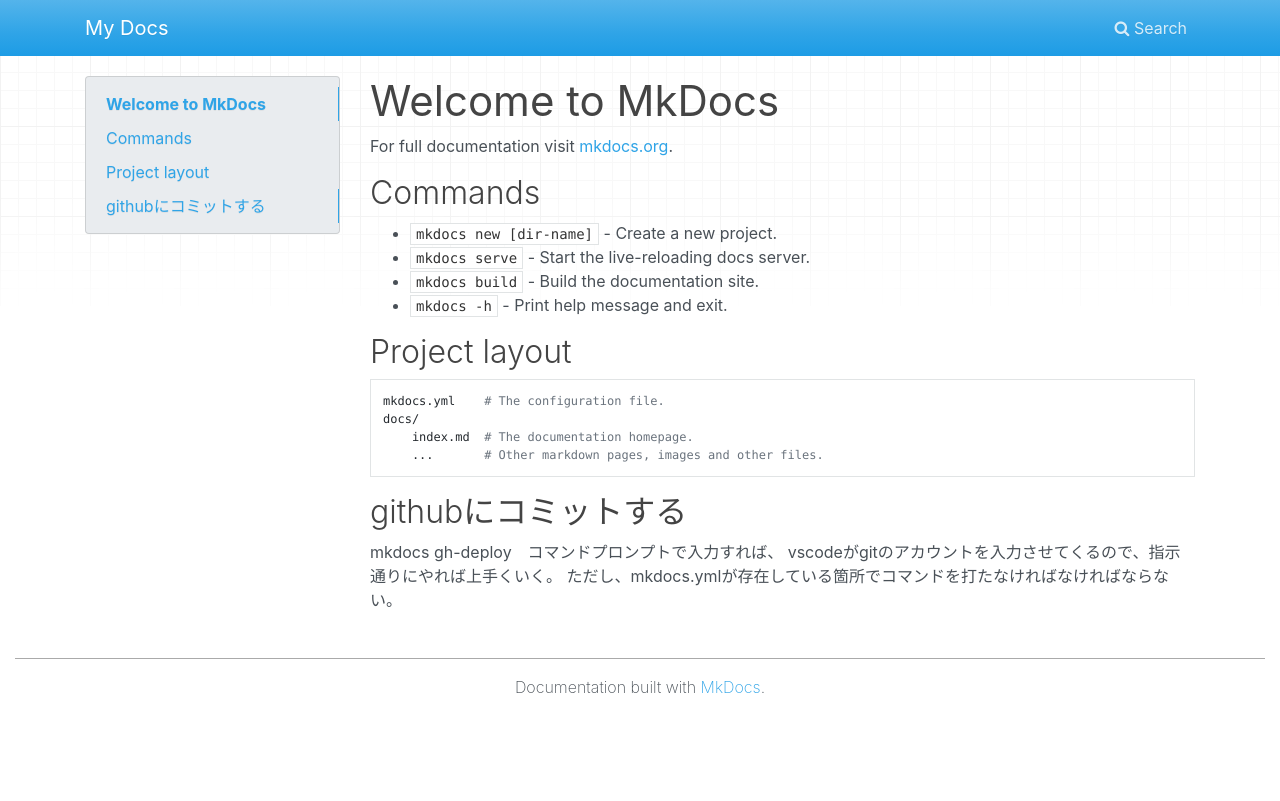
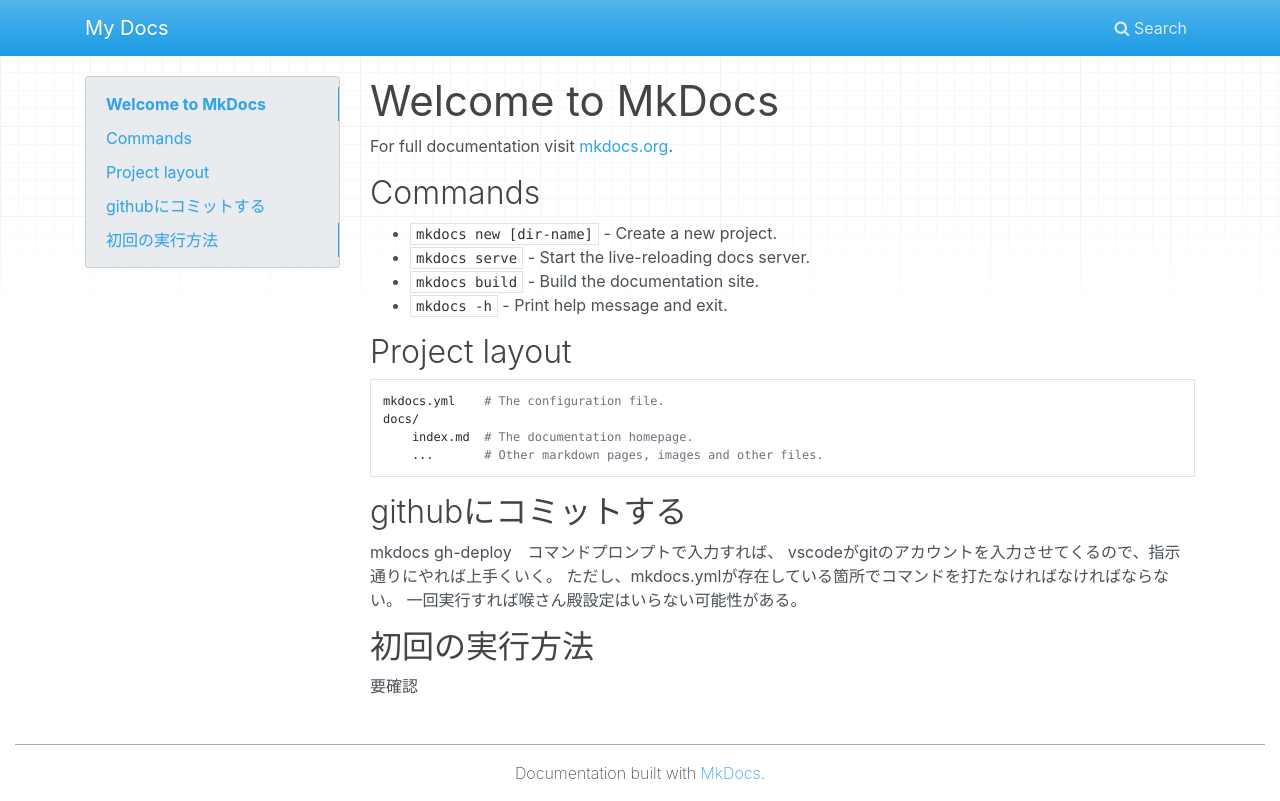
Before and after one commit to uki-tanaka/mkdocsTest, a plain HTML site: page index.html in a window 1280 px wide. Drawn offline with nearby package versions, Linux system fonts and the light colour scheme.

Commit message:
Deployed a254b63 with MkDocs version: 1.1.2

```diff
--- a/index.html
+++ b/index.html
@@ -66,6 +66,10 @@
               <ul class="nav flex-column">
               </ul>
             </li>
+            <li class="nav-item" data-level="2"><a href="#_1" class="nav-link">初回の実行方法</a>
+              <ul class="nav flex-column">
+              </ul>
+            </li>
               </ul>
             </li>
         </ul>
@@ -91,7 +95,10 @@ docs/
 <h2 id="github">githubにコミットする</h2>
 <p>mkdocs gh-deploy　コマンドプロンプトで入力すれば、
 vscodeがgitのアカウントを入力させてくるので、指示通りにやれば上手くいく。
-ただし、mkdocs.ymlが存在している箇所でコマンドを打たなければなければならない。</p></div>
+ただし、mkdocs.ymlが存在している箇所でコマンドを打たなければなければならない。
+一回実行すれば喉さん殿設定はいらない可能性がある。</p>
+<h2 id="_1">初回の実行方法</h2>
+<p>要確認</p></div>
             </div>
         </div>
 
@@ -175,5 +182,5 @@ vscodeがgitのアカウントを入力させてくるので、指示通りに
 
 <!--
 MkDocs version : 1.1.2
-Build Date UTC : 2021-02-01 07:46:26.679061+00:00
+Build Date UTC : 2021-02-01 07:47:44.471926+00:00
 -->
```
Also changed, not shown: search/search_index.json (+1 -1 lines), 1 other file.
